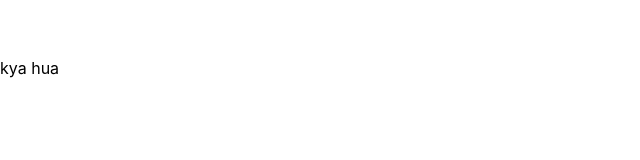
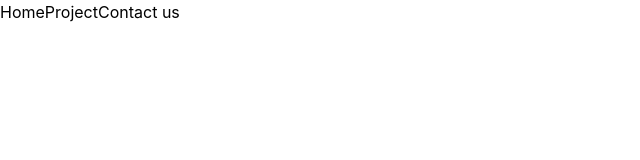
Before and after one commit to hyannu/Razarpay-Clone, a website built with Vite: page index.html in a window 1280 px wide. Shown: the whole page, without its empty margins (0-640 px from the left). Built offline with nearby package versions, Linux system fonts and the light colour scheme.

Commit message:
Add Tailwind CSS CDN link to HTML

```diff
--- a/index.html
+++ b/index.html
@@ -3,20 +3,18 @@
 <head>
     <meta charset="UTF-8">
     <meta name="viewport" content="width=device-width, initial-scale=1.0">
-    <title>Razorpay Clone</title>
+    <title>Tailwind intro</title>
+     <script src="https://cdn.jsdelivr.net/npm/@tailwindcss/browser@4"></script>
     <link rel="stylesheet" href="style.css">
 </head>
 <body>
-  <nav class="bg-deepBlue">
-    <div class="relative w-full mx-auto flex items-center justify-between">
-               <!-- logo -->
-     <a href="/" class="cursor-pointer py-7 pr-7"></a>
+<nav>
+    <ul class="flex">
+        <li>Home</li>
+        <li>Project</li>
+        <li>Contact us</li>
+    </ul>
+</nav>
 
-
-
-
-    </div>
-  </nav>
 </body>
 </html>
-kya hua
```
